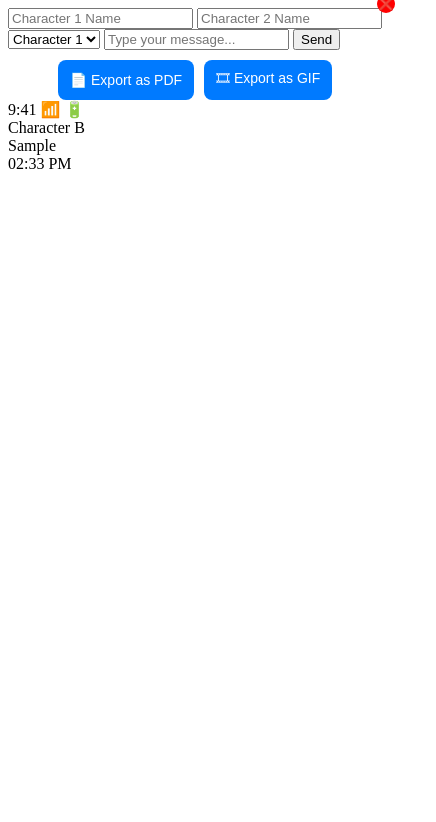
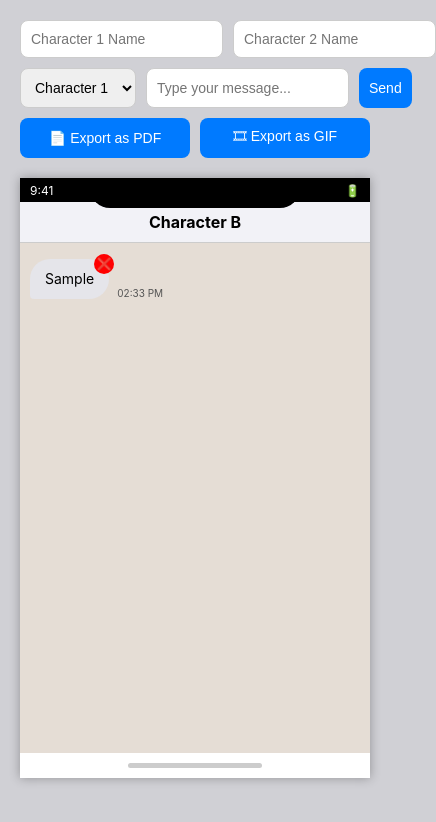
Before and after one commit to amenglishstudios/textmessagesim, a plain HTML site: page index.html in a window 390 px wide. Both pictures are taken after typing "Sample" into the empty fields and a click on the button "Send". Shown: the whole page, 436 px wide, since content can reach past the window. Drawn offline with nearby package versions, Linux system fonts and the light colour scheme.

Commit message:
Implement chat interface styles in style.css
Added styles for the chat interface including message bubbles, input fields, and responsive design.

```diff
--- a/style.css
+++ b/style.css
@@ -1,6 +1,166 @@
-/* ... all previous styles remain ... */
+body {
+  margin: 0;
+  padding: 0;
+  font-family: -apple-system, BlinkMacSystemFont, "Segoe UI", Roboto, sans-serif;
+  background: #d0d0d5;
+  display: flex;
+  justify-content: center;
+  padding: 20px;
+}
 
-/* Bubble delete button */
+.container {
+  display: flex;
+  flex-direction: column;
+  align-items: center;
+  width: 100%;
+  max-width: 600px;
+}
+
+.controls {
+  width: 100%;
+  margin-bottom: 20px;
+}
+
+.name-inputs,
+.message-controls {
+  display: flex;
+  gap: 10px;
+  margin-bottom: 10px;
+}
+
+.name-inputs input,
+.message-controls input,
+select,
+button {
+  padding: 10px;
+  font-size: 14px;
+  border-radius: 8px;
+  border: 1px solid #ccc;
+  flex: 1;
+}
+
+button {
+  background-color: #007aff;
+  color: white;
+  border: none;
+  cursor: pointer;
+}
+
+.iphone-frame {
+  background: #fff;
+  width: 375px;
+  height: 667px;
+  border-radius: 40px;
+  box-shadow: 0 0 10px rgba(0,0,0,0.3);
+  overflow: hidden;
+  position: relative;
+  display: flex;
+  flex-direction: column;
+}
+
+.notch {
+  width: 210px;
+  height: 30px;
+  background: black;
+  border-radius: 0 0 20px 20px;
+  position: absolute;
+  top: 0;
+  left: 50%;
+  transform: translateX(-50%);
+  z-index: 3;
+}
+
+.status-bar {
+  height: 24px;
+  background: #000;
+  color: white;
+  font-size: 12px;
+  display: flex;
+  justify-content: space-between;
+  align-items: center;
+  padding: 0 10px;
+}
+
+.contact-name {
+  height: 40px;
+  background: #f2f2f7;
+  text-align: center;
+  line-height: 40px;
+  font-weight: bold;
+  font-size: 16px;
+  border-bottom: 1px solid #ccc;
+}
+
+.conversation {
+  flex: 1;
+  padding: 10px;
+  background: #e5ddd5;
+  overflow-y: auto;
+  display: flex;
+  flex-direction: column;
+}
+
+.message {
+  margin: 6px 0;
+  display: flex;
+  align-items: flex-end;
+}
+
+.person-a {
+  justify-content: flex-start;
+}
+
+.person-b {
+  justify-content: flex-end;
+}
+
+.bubble {
+  padding: 10px 15px;
+  border-radius: 20px;
+  max-width: 70%;
+  font-size: 14px;
+  line-height: 1.4;
+  position: relative;
+}
+
+.person-a .bubble {
+  background: #e5e5ea;
+  color: black;
+  border-bottom-left-radius: 4px;
+}
+
+.person-b .bubble {
+  background: #007aff;
+  color: white;
+  border-bottom-right-radius: 4px;
+}
+
+.timestamp {
+  font-size: 10px;
+  color: #555;
+  margin: 0 8px;
+}
+
+.typing-indicator {
+  background: #e5e5ea;
+  color: #333;
+  border-radius: 20px;
+  padding: 10px 16px;
+  font-size: 13px;
+  font-style: italic;
+  opacity: 0.6;
+  max-width: 150px;
+}
+
+.home-bar {
+  height: 5px;
+  background: #ccc;
+  width: 134px;
+  margin: 10px auto;
+  border-radius: 5px;
+}
+
+/* Delete button inside bubble */
 .bubble .delete-btn {
   position: absolute;
   top: -5px;
@@ -19,7 +179,7 @@
   z-index: 2;
 }
 
-/* Export buttons row */
+/* Export button styling */
 .export-controls {
   display: flex;
   justify-content: center;
@@ -36,3 +196,12 @@
   font-size: 14px;
   cursor: pointer;
 }
+
+/* Responsive */
+@media (max-width: 420px) {
+  .iphone-frame {
+    width: 100%;
+    height: 600px;
+    border-radius: 0;
+  }
+}
```
